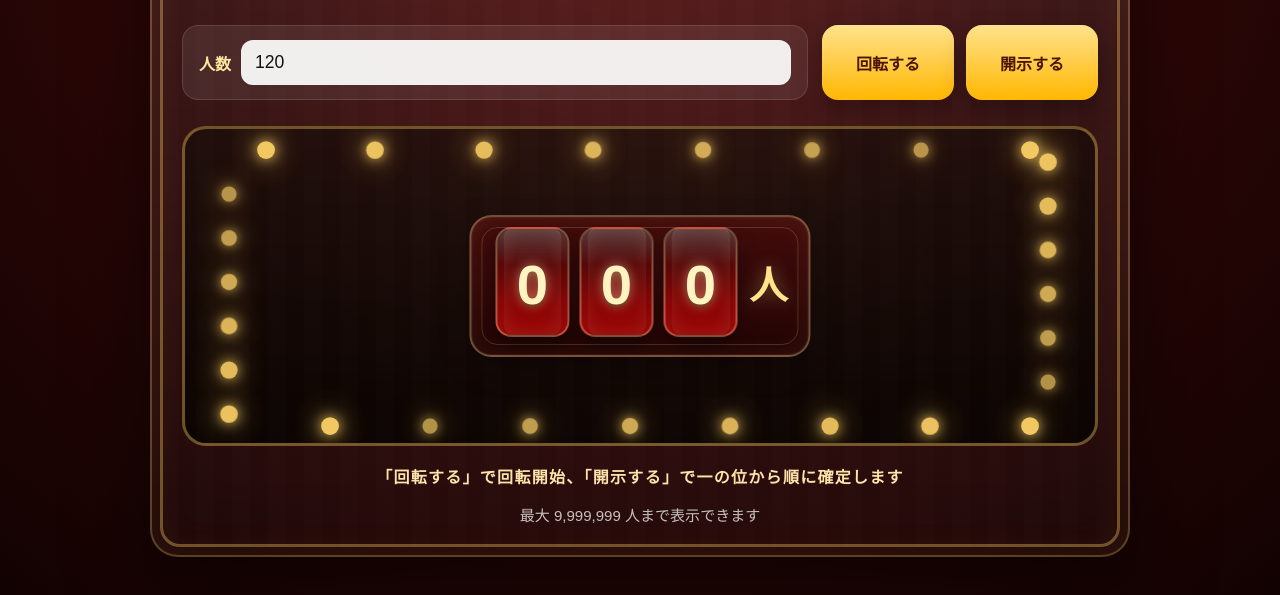
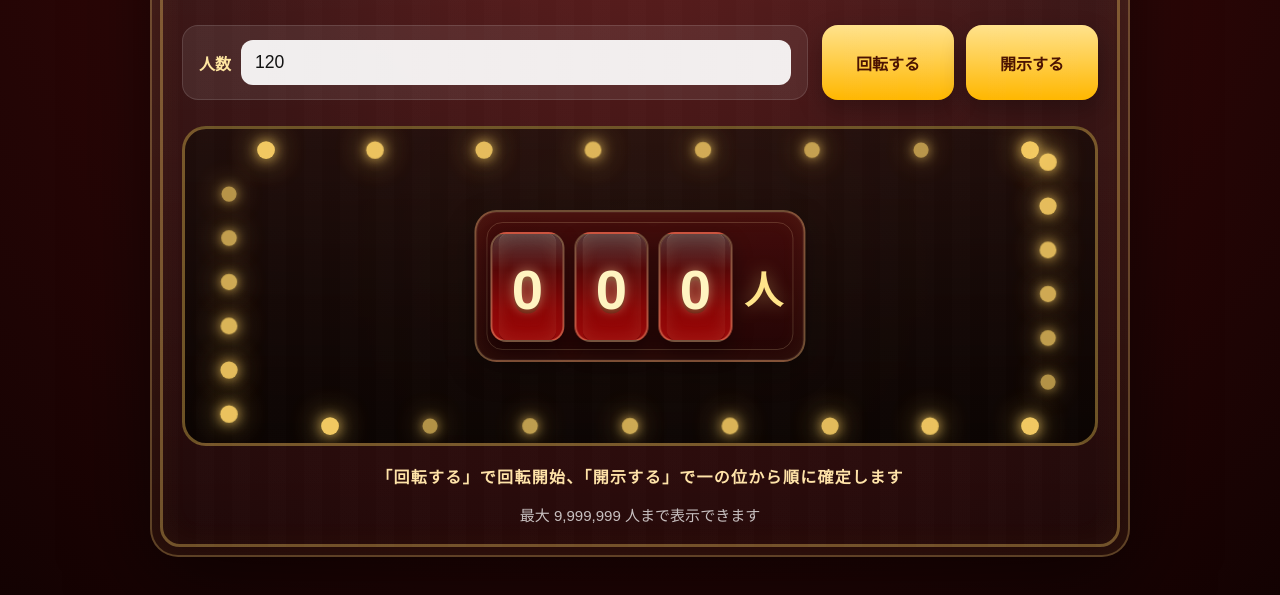
Before and after one commit to uchiyamashouki/kanteidann, a plain HTML site: page index.html in a window 1280 px wide. Shown: the part 183-778 px from the top of the page. Drawn offline with Linux system fonts and the light colour scheme.

Commit message:
Modify padding in style.css
Adjusted padding values for better alignment.

```diff
--- a/style.css
+++ b/style.css
@@ -217,7 +217,7 @@ button:disabled {
   align-items: center;
   justify-content: center;
   gap: clamp(4px, 0.8vw, 12px);
-  padding: 10px 20px 18px 24px;/*要微修正*/
+  padding: 20px 20px 18px 14px;/*要微修正*/
   border-radius: 22px;
   background:
     linear-gradient(180deg, rgba(70, 12, 12, 0.92), rgba(35, 5, 5, 0.96)),
```
